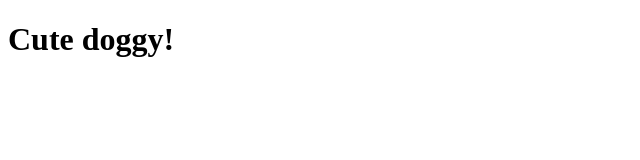
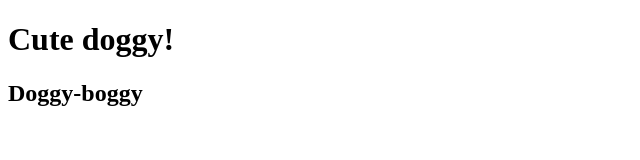
Before and after one commit to git-shlok/test-git, a plain HTML site: page active.html in a window 1280 px wide. Shown: the whole page, without its empty margins (0-640 px from the left). Drawn offline with Linux system fonts and the light colour scheme.

Commit message:
changes made to branch main

```diff
--- a/active.html
+++ b/active.html
@@ -8,5 +8,6 @@
 </head>
 <body>
     <h1>Cute doggy!</h1>
+    <h2>Doggy-boggy</h2>
 </body>
 </html>
```
